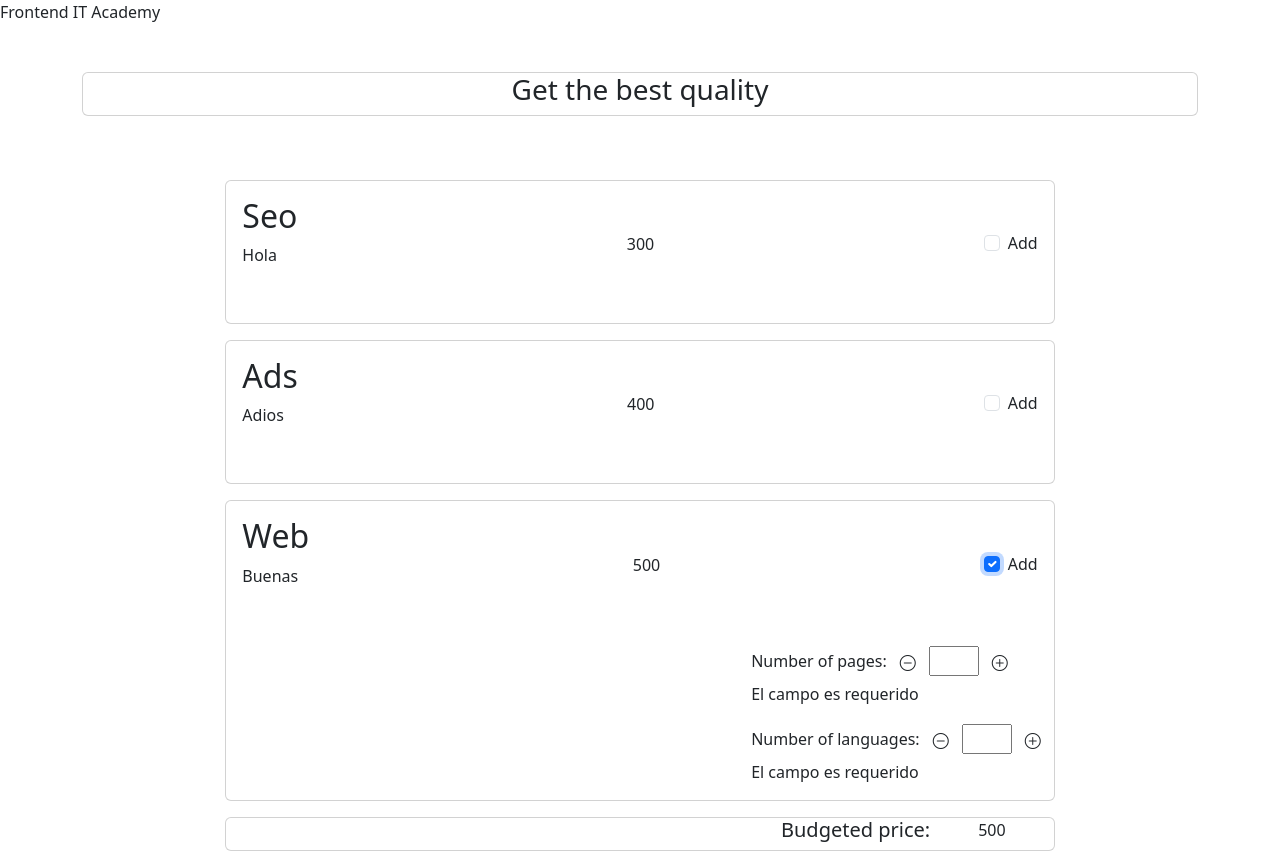
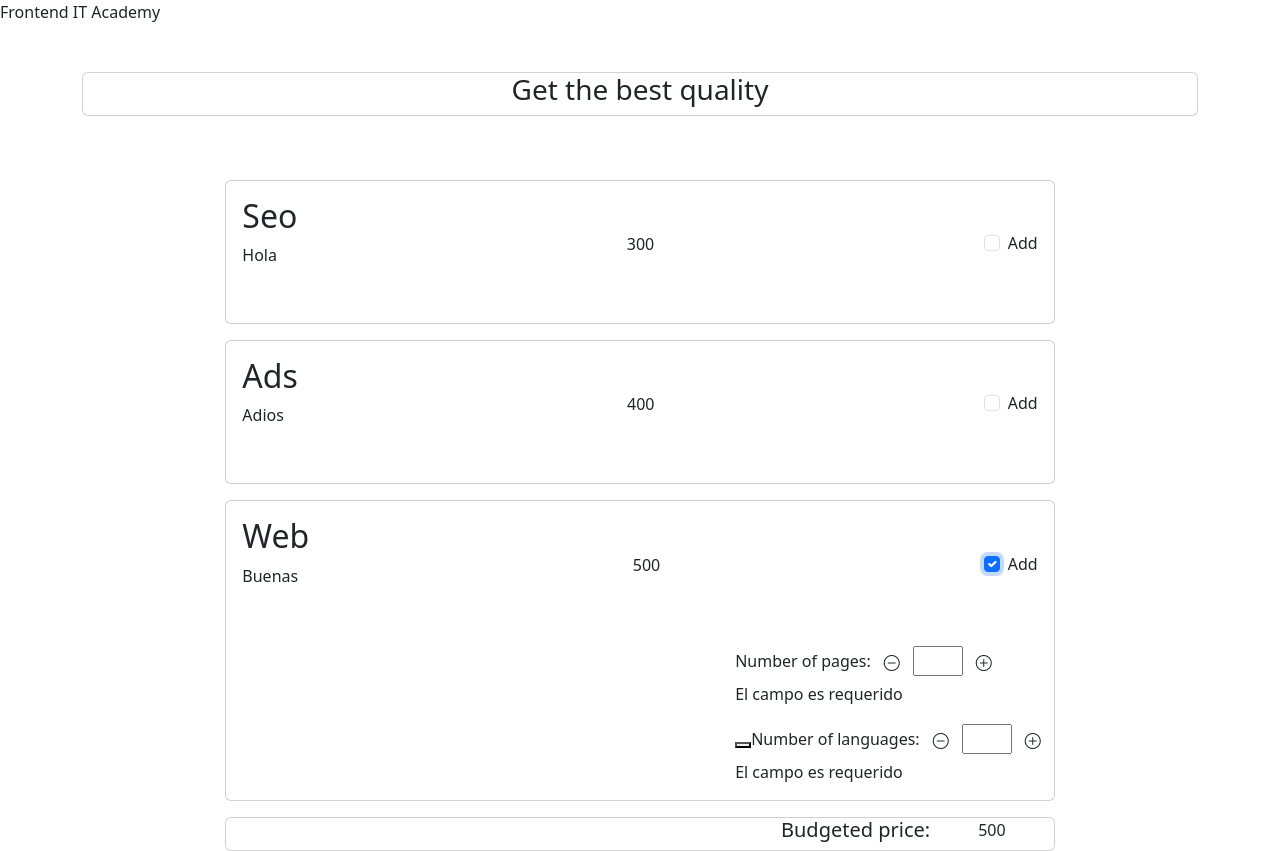
Before and after one commit to AlexMafaluno/Sprint6-budget, an Angular app: page / in a window 1280 px wide. Both pictures are taken after a click on the checkbox 991 px from the left and 563 px from the top of the page. Built offline with nearby package versions, Linux system fonts and the light colour scheme.

Commit message:
feat: add panel toestablish pages & languages

```diff
--- a/src/app/panel/panel.component.html
+++ b/src/app/panel/panel.component.html
@@ -10,6 +10,7 @@
       </p>
     </div>
     <div class="mb-3">
+      <button ></button>
       <label for="num-language">Number of languages: </label>
       <button class="btn " (click)="decreaseLanguages()"><i class="bi bi-dash-circle"></i></button>
       <input id="num-language" style="width: 50px" type="text" formControlName="numLanguages">
--- a/src/app/panel/panel.component.ts
+++ b/src/app/panel/panel.component.ts
@@ -32,7 +32,6 @@ updateValue(field: 'numPages' | 'numLanguages', increment: boolean) {
   let currentValue = this.panelForm.get(field)?.value || 0;
 
   if (!increment && currentValue === 0) return; // Evitar valores negativos
-  if(currentValue ==='') return
 
   this.panelForm.patchValue({ [field]: increment ? currentValue + 1 : currentValue - 1 });
 }
@@ -66,5 +65,7 @@ ngOnInit(): void {
     });
   }
 
+
+
 ngSubmit(): void{}
 }
```
